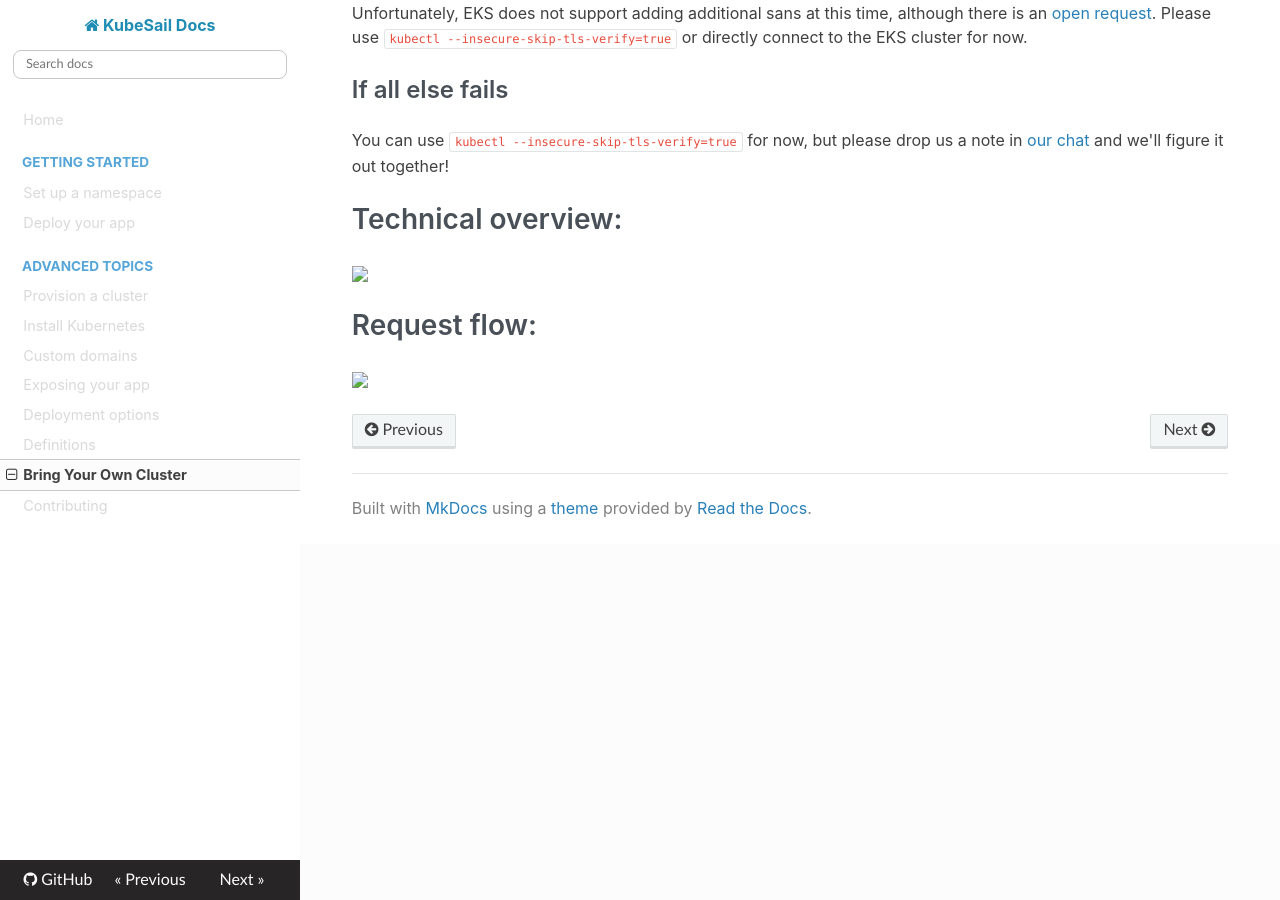
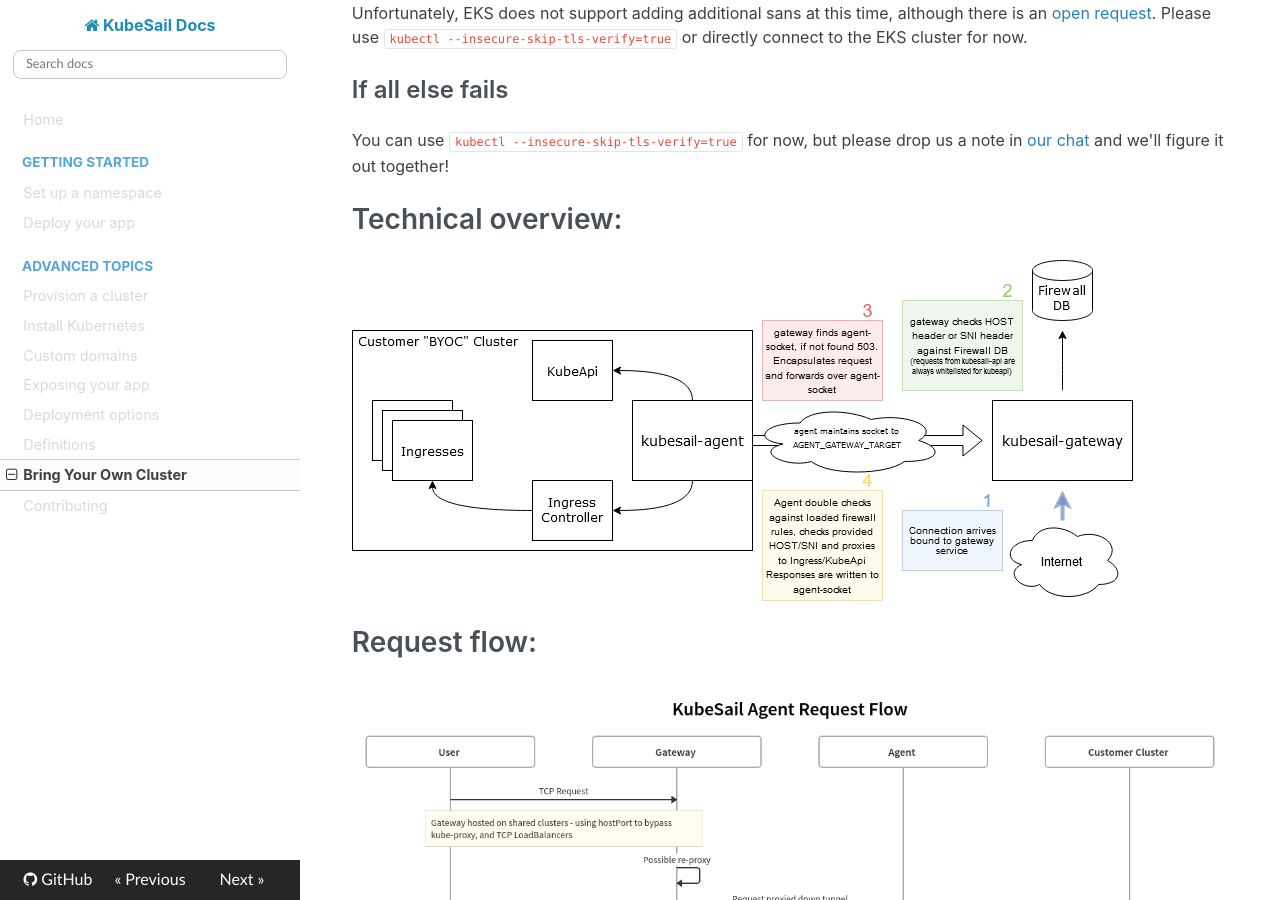
Before and after one commit to kubesail/kubesail-docs, an MkDocs documentation site: the page built from docs/byoc.md, in a window 1280 px wide and 900 px high, scrolled down 2122 px. Built offline with MkDocs 1.6.1, drawn with Linux system fonts in a browser that asks for light colours; nearby versions of some CDN libraries.

Commit message:
fix image links

```diff
--- a/docs/byoc.md
+++ b/docs/byoc.md
@@ -69,8 +69,8 @@
 
 # Technical overview:
 
-<img src="./img/gateway-overview.png" />
+![[gateway overview](img/gateway-overview.png)](img/gateway-overview.png)
 
 # Request flow:
 
-<img src="./img/byoc-request-flow.png" />
+![[byoc request flow](img/byoc-request-flow.png)](img/byoc-request-flow.png)
```
